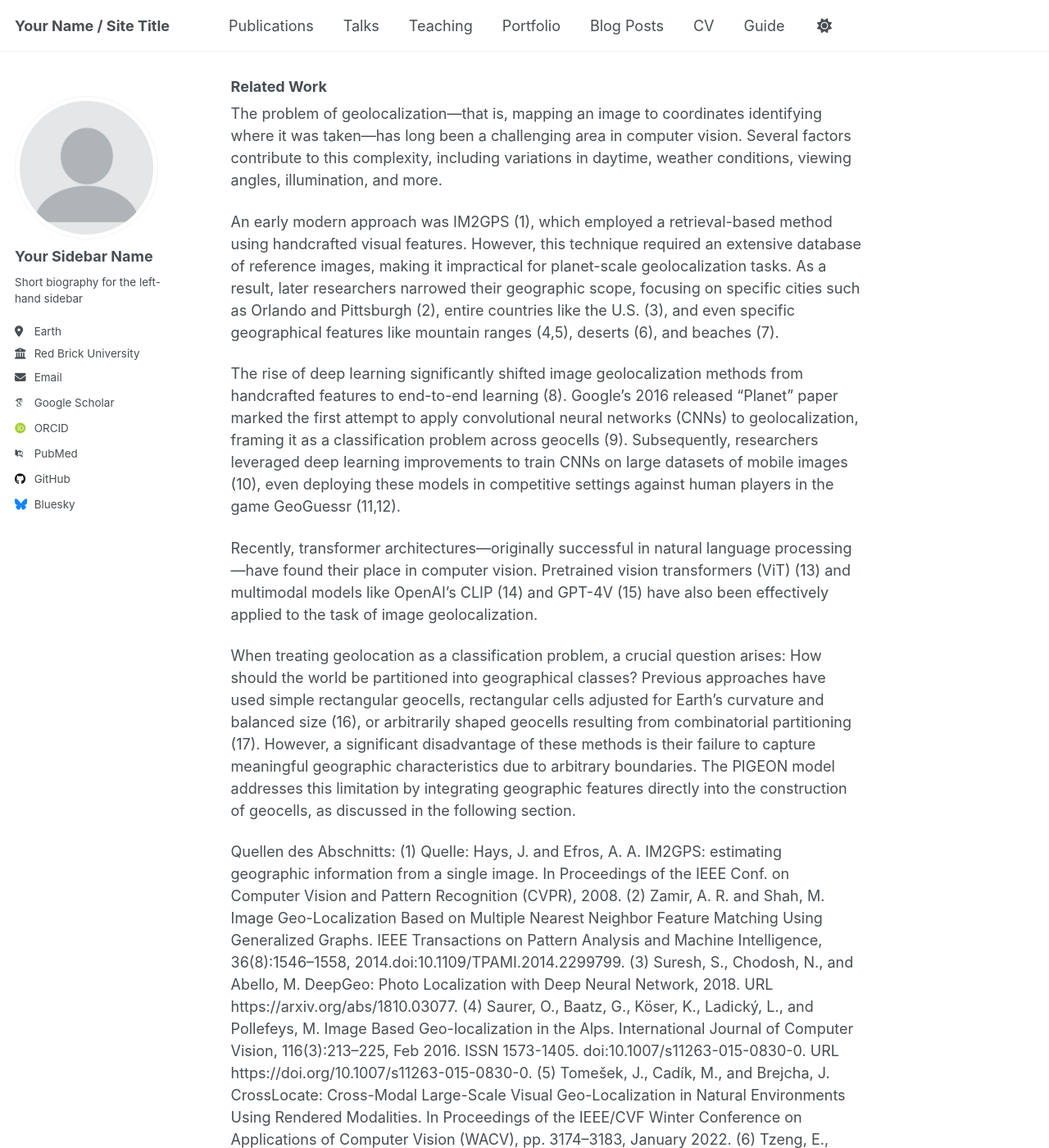
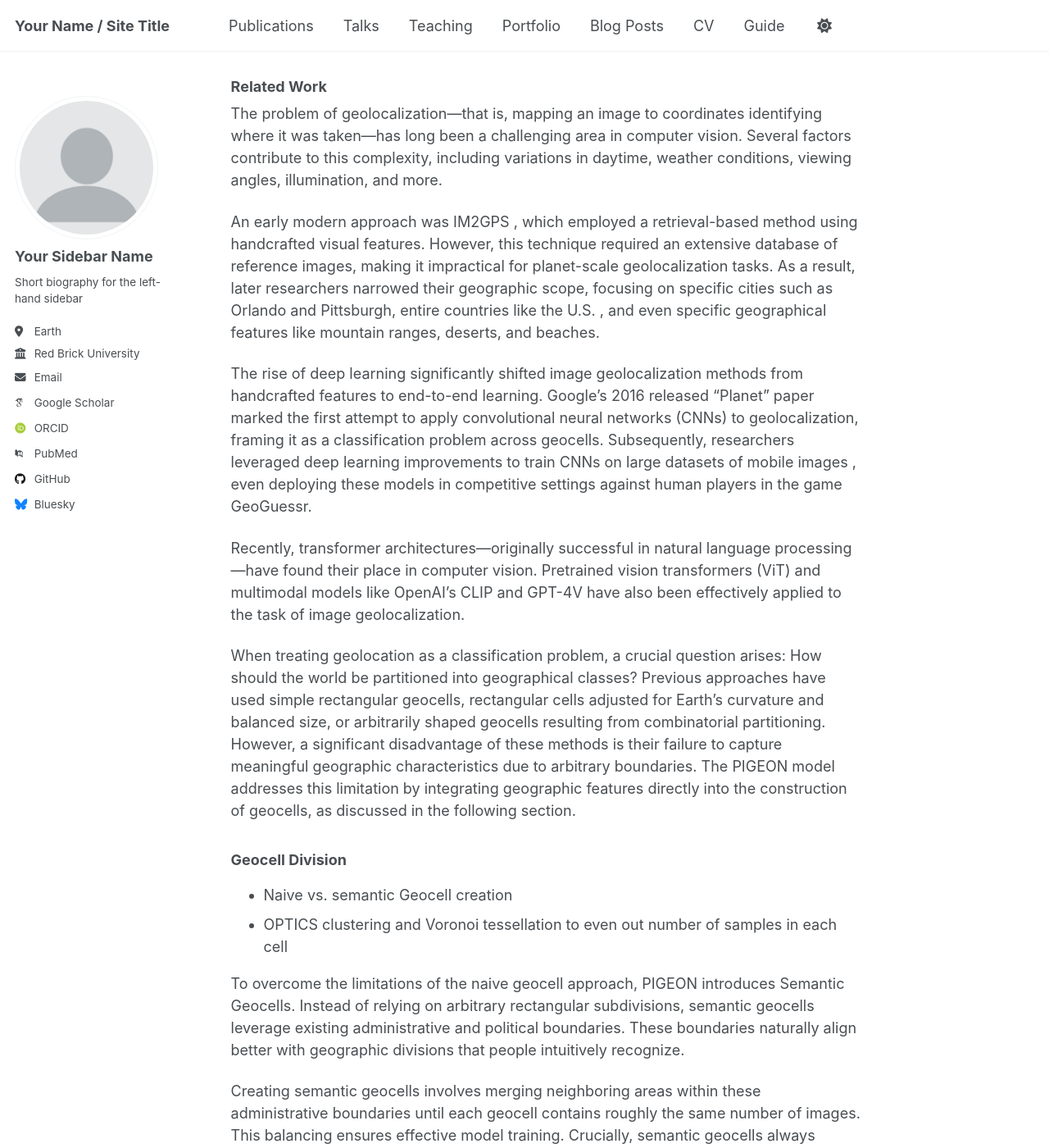
Before and after one commit to Smilooooo/Smilooooo.github.io, a Jekyll site: the page built from _posts/2025-05-13-pigeon-post.md, in a window 1280 px wide and 1400 px high, scrolled down 7000 px. Shown: the whole window at 82% size. Built offline with Jekyll 4.4.1, drawn with Linux system fonts in a browser that asks for light colours; some web fonts are replaced; some of the changed text lies outside the part shown.

Commit message:
Update 2025-05-13-pigeon-post.md

```diff
--- a/_posts/2025-05-13-pigeon-post.md
+++ b/_posts/2025-05-13-pigeon-post.md
@@ -113,33 +113,13 @@
 
 The problem of geolocalization—that is, mapping an image to coordinates identifying where it was taken—has long been a challenging area in computer vision. Several factors contribute to this complexity, including variations in daytime, weather conditions, viewing angles, illumination, and more.
 
-An early modern approach was IM2GPS (1), which employed a retrieval-based method using handcrafted visual features. However, this technique required an extensive database of reference images, making it impractical for planet-scale geolocalization tasks. As a result, later researchers narrowed their geographic scope, focusing on specific cities such as Orlando and Pittsburgh (2), entire countries like the U.S. (3), and even specific geographical features like mountain ranges (4,5), deserts (6), and beaches (7).
+An early modern approach was IM2GPS , which employed a retrieval-based method using handcrafted visual features. However, this technique required an extensive database of reference images, making it impractical for planet-scale geolocalization tasks. As a result, later researchers narrowed their geographic scope, focusing on specific cities such as Orlando and Pittsburgh, entire countries like the U.S. , and even specific geographical features like mountain ranges, deserts, and beaches.
 
-The rise of deep learning significantly shifted image geolocalization methods from handcrafted features to end-to-end learning (8). Google’s 2016 released "Planet" paper marked the first attempt to apply convolutional neural networks (CNNs) to geolocalization, framing it as a classification problem across geocells (9). Subsequently, researchers leveraged deep learning improvements to train CNNs on large datasets of mobile images (10), even deploying these models in competitive settings against human players in the game GeoGuessr (11,12).
+The rise of deep learning significantly shifted image geolocalization methods from handcrafted features to end-to-end learning. Google’s 2016 released "Planet" paper marked the first attempt to apply convolutional neural networks (CNNs) to geolocalization, framing it as a classification problem across geocells. Subsequently, researchers leveraged deep learning improvements to train CNNs on large datasets of mobile images , even deploying these models in competitive settings against human players in the game GeoGuessr.
 
-Recently, transformer architectures—originally successful in natural language processing—have found their place in computer vision. Pretrained vision transformers (ViT) (13) and multimodal models like OpenAI’s CLIP (14) and GPT-4V (15) have also been effectively applied to the task of image geolocalization.
+Recently, transformer architectures—originally successful in natural language processing—have found their place in computer vision. Pretrained vision transformers (ViT) and multimodal models like OpenAI’s CLIP and GPT-4V have also been effectively applied to the task of image geolocalization.
 
-When treating geolocation as a classification problem, a crucial question arises: How should the world be partitioned into geographical classes? Previous approaches have used simple rectangular geocells, rectangular cells adjusted for Earth's curvature and balanced size (16), or arbitrarily shaped geocells resulting from combinatorial partitioning (17). However, a significant disadvantage of these methods is their failure to capture meaningful geographic characteristics due to arbitrary boundaries. The PIGEON model addresses this limitation by integrating geographic features directly into the construction of geocells, as discussed in the following section.
-
-
-Quellen des Abschnitts:
-(1) Quelle: Hays, J. and Efros, A. A. IM2GPS: estimating geographic information from a single image. In Proceedings of the IEEE Conf. on Computer Vision and Pattern Recognition (CVPR), 2008.
-(2) Zamir, A. R. and Shah, M. Image Geo-Localization Based on Multiple Nearest Neighbor Feature Matching Using Generalized Graphs. IEEE Transactions on Pattern Analysis and Machine Intelligence, 36(8):1546–1558, 2014.doi:10.1109/TPAMI.2014.2299799.
-(3) Suresh, S., Chodosh, N., and Abello, M. DeepGeo: Photo Localization with Deep Neural Network, 2018. URL https://arxiv.org/abs/1810.03077.
-(4) Saurer, O., Baatz, G., Köser, K., Ladický, L., and Pollefeys, M. Image Based Geo-localization in the Alps. International Journal of Computer Vision, 116(3):213–225, Feb 2016. ISSN 1573-1405. doi:10.1007/s11263-015-0830-0. URL https://doi.org/10.1007/s11263-015-0830-0.
-(5) Tomešek, J., Cadík, M., and Brejcha, J. CrossLocate: Cross-Modal Large-Scale Visual Geo-Localization in Natural Environments Using Rendered Modalities. In Proceedings of the IEEE/CVF Winter Conference on Applications of Computer Vision (WACV), pp. 3174–3183, January 2022.
-(6) Tzeng, E., Zhai, A., Clements, M., Townshend, R., and Zakhor, A. User-Driven Geolocation of Untagged Desert Imagery Using Digital Elevation Models. In 2013 IEEE Conference on Computer Vision and Pattern Recognition Workshops, pp. 237–244, 2013. doi:10.1109/CVPRW.2013.42.
-(7) Cao, L., Smith, J. R., Wen, Z., Yin, Z., Jin, X., and Han, J. BlueFinder: Estimate Where a Beach Photo Was Taken. In Proceedings of the 21st International Conference on World Wide Web, WWW ’12 Companion, pp. 469–470, New York, NY, USA, 2012. Association for Computing Machinery. ISBN 9781450312301. doi:10.1145/2187980.2188081. URL https://doi.org/10.1145/2187980.2188081.
-(8) Masone, C. and Caputo, B. A Survey on Deep Visual Place Recognition. IEEE Access, 9:19516–19547, 2021. doi:10.1109/ACCESS.2021.3054937.
-(9) Weyand, T., Kostrikov, I., and Philbin, J. PlaNet - Photo Geolocation with Convolutional Neural Networks. In European Conference on Computer Vision (ECCV), 2016.
-(10) Howard, A. G., Zhu, M., Chen, B., Kalenichenko, D., Wang, W., Weyand, T., Andreetto, M., and Adam, H. MobileNets: Efficient Convolutional Neural Networks for Mobile Vision Applications, 2017. URL https://arxiv.org/abs/ 1704.04861.
-(11) Suresh, S., Chodosh, N., and Abello, M. DeepGeo: Photo Localization with Deep Neural Network, 2018. URL https://arxiv.org/abs/1810.03077.
-(12) Luo, G., Biamby, G., Darrell, T., Fried, D., and Rohrbach, A. Gˆ3: Geolocation via Guidebook Grounding. In Findings of the Association for Computational Linguistics: EMNLP 2022, pp. 5841–5853, Abu Dhabi, United Arab Emirates, December 2022. Association for Computational Linguistics. URL https://aclanthology.org/2022. findings-emnlp.430.
-(13) Kolesnikov, A., Dosovitskiy, A., Weissenborn, D., Heigold, G., Uszkoreit, J., Beyer, L., Minderer, M., Dehghani, M., Houlsby, N., Gelly, S., Unterthiner, T., and Zhai, X. An image is worth 16x16 words: Transformers for image recognition at scale. 2021.
-(14) Radford, A., Kim, J. W., Hallacy, C., Ramesh, A., Goh, G., Agarwal, S., Sastry, G., Askell, A., Mishkin, P., Clark, J., Krueger, G., and Sutskever, I. Learning Transferable Visual Models From Natural Language Supervision, 2021.
-(15) OpenAI. GPT-4V(ision) System Card, September 2023.
-(16) Müller-Budack, E., Pustu-Iren, K., and Ewerth, R. Geolocation Estimation of Photos Using a Hierarchical Model and Scene Classification. In Ferrari, V., Hebert, M., Sminchisescu, C., and Weiss, Y. (eds.), Computer Vision – ECCV 2018, pp. 575–592, Cham, 2018. Springer International Publishing. ISBN 978-3-030-01258-8.
-(17) Seo, P. H., Weyand, T., Sim, J., and Han, B. CPlaNet: Enhancing Image Geolocalization by Combinatorial Partitioning of Maps, 2018.
+When treating geolocation as a classification problem, a crucial question arises: How should the world be partitioned into geographical classes? Previous approaches have used simple rectangular geocells, rectangular cells adjusted for Earth's curvature and balanced size, or arbitrarily shaped geocells resulting from combinatorial partitioning. However, a significant disadvantage of these methods is their failure to capture meaningful geographic characteristics due to arbitrary boundaries. The PIGEON model addresses this limitation by integrating geographic features directly into the construction of geocells, as discussed in the following section.
 
 ### Geocell Division
 
```
Also changed, not shown: other parts of _posts/2025-05-13-pigeon-post.md (+2 -1 lines).
